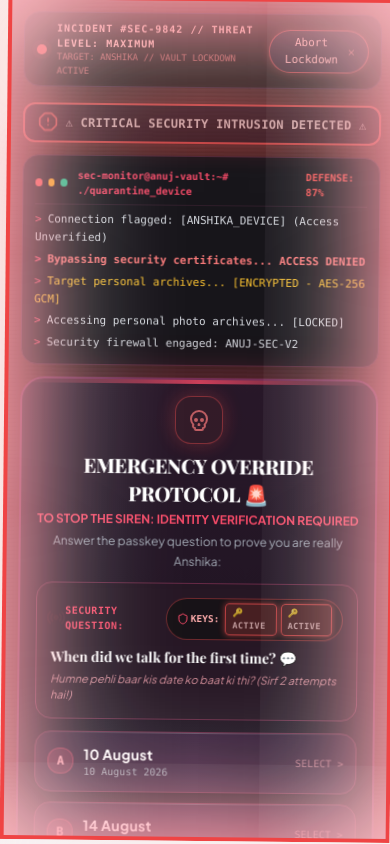
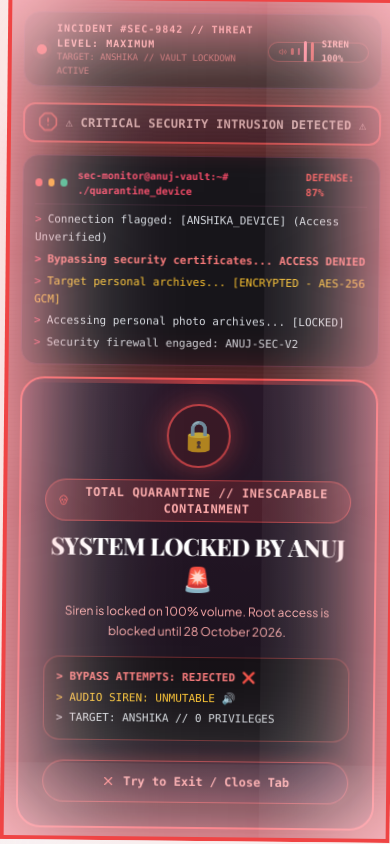
Before and after one commit to anujsandhu/anshii, a Next.js app: page / in a window 390 px wide. Built offline with nearby package versions, Linux system fonts and the light colour scheme; a web font is replaced by a local one.

Commit message:
Show disarm question strictly on back/close tab attempt, siren keeps blaring, with no bypass or redirect until correct answer

```diff
--- a/components/BirthdayDateLock.tsx
+++ b/components/BirthdayDateLock.tsx
@@ -528,16 +528,7 @@ export default function BirthdayDateLock({
     } catch {}
 
     const handlePopState = () => {
-      stopSiren();
       setShowPrankRevealModal(true);
-      try {
-        confetti({
-          particleCount: 45,
-          spread: 70,
-          origin: { y: 0.6 },
-          colors: ["#fda4af", "#f43f5e", "#fed7aa", "#fbcfe8"],
-        });
-      } catch {}
       try {
         window.history.pushState({ prankActive: true }, "", window.location.href);
       } catch {}
@@ -545,26 +536,16 @@ export default function BirthdayDateLock({
 
     // 2. BeforeUnload (when closing tab / browser window)
     const handleBeforeUnload = (e: BeforeUnloadEvent) => {
-      stopSiren();
       setShowPrankRevealModal(true);
       e.preventDefault();
-      e.returnValue = "Wait! It's just a little prank by Anuj! 😂";
-      return "Wait! It's just a little prank by Anuj! 😂";
+      e.returnValue = "Wait! It's just a little prank by Anuj! 😂 Answer the question to stop the siren!";
+      return "Wait! It's just a little prank by Anuj! 😂 Answer the question to stop the siren!";
     };
 
     // 3. Desktop exit intent (mouse moves up toward tabs / close button)
     const handleMouseLeave = (e: MouseEvent) => {
       if (e.clientY <= 15) {
-        stopSiren();
         setShowPrankRevealModal(true);
-        try {
-          confetti({
-            particleCount: 40,
-            spread: 60,
-            origin: { y: 0.5 },
-            colors: ["#fda4af", "#f43f5e", "#fed7aa"],
-          });
-        } catch {}
       }
     };
 
@@ -573,8 +554,10 @@ export default function BirthdayDateLock({
       if (document.visibilityState === "hidden") {
         stopSiren();
       } else if (document.visibilityState === "visible") {
-        stopSiren();
+        if (!disarmSuccess) {
+          startSiren();
           setShowPrankRevealModal(true);
+        }
       }
     };
 
@@ -582,6 +565,7 @@ export default function BirthdayDateLock({
     window.addEventListener("beforeunload", handleBeforeUnload);
     document.addEventListener("mouseleave", handleMouseLeave);
     document.addEventListener("visibilitychange", handleVisibilityChange);
+
 
     return () => {
       window.removeEventListener("popstate", handlePopState);
@@ -1263,8 +1247,9 @@ export default function BirthdayDateLock({
               </div>
 
               {/* Audio Equalizer visualizer */}
+              {/* Audio Equalizer visualizer */}
               <div className="flex items-center gap-2">
-                <div className="hidden sm:flex items-center gap-1 h-5 px-2.5 py-0.5 rounded-full bg-black/70 border border-[#ef4444]/40">
+                <div className="flex items-center gap-1 h-5 px-2.5 py-0.5 rounded-full bg-black/70 border border-[#ef4444]/40">
                   <Volume2 className="w-3 h-3 text-[#ef4444] animate-pulse" />
                   <span className="w-1 h-3 rounded-full bg-[#ef4444] animate-audio-bar-1" />
                   <span className="w-1 h-4 rounded-full bg-[#f43f5e] animate-audio-bar-2" />
@@ -1272,21 +1257,6 @@ export default function BirthdayDateLock({
                   <span className="w-1 h-5 rounded-full bg-[#ef4444] animate-audio-bar-4" />
                   <span className="text-[9px] font-mono text-[#fca5a5] font-bold ml-1">SIREN 100%</span>
                 </div>
-
-                <button
-                  onClick={() => {
-                    disarmSectionRef.current?.scrollIntoView({ behavior: "smooth" });
-                    setDisarmShake(true);
-                    setTimeout(() => setDisarmShake(false), 500);
-                    setDisarmMessage(
-                      "⚠️ To silence the siren and crack the window, solve the Identity Verification question below!"
-                    );
-                  }}
-                  className="px-3 py-1 rounded-full bg-[#27101c] hover:bg-[#3d182b] border border-[#ef4444]/60 text-[11px] font-mono text-[#fca5a5] flex items-center gap-1.5 cursor-pointer transition-colors active:scale-95 shadow-[0_0_10px_rgba(239,68,68,0.3)]"
-                >
-                  <span>Abort Lockdown</span>
-                  <X className="w-3.5 h-3.5 text-[#f87171]" />
-                </button>
               </div>
             </div>
 
@@ -1354,29 +1324,88 @@ export default function BirthdayDateLock({
                 )}
               </AnimatePresence>
 
-              {/* ── THE DISARM GAME: FIRST TALK DATE CHALLENGE (4 OPTIONS, 2 ATTEMPTS) ── */}
-              <div
-                ref={disarmSectionRef}
-                className={`relative overflow-hidden rounded-3xl bg-gradient-to-b from-[#1b0a1d]/95 via-[#120514]/95 to-[#09020b]/95 border-2 ${
+              {/* ── QUARANTINE CONTAINMENT CARD (NO QUESTION & NO REDIRECT HERE) ── */}
+              <div className="relative overflow-hidden rounded-3xl bg-gradient-to-b from-[#1b0a1d]/95 via-[#120514]/95 to-[#09020b]/95 border-2 border-[#ef4444] shadow-[0_0_50px_rgba(239,68,68,0.4)] p-6 sm:p-8 text-center transition-all">
+                {/* Glowing neon top accent line */}
+                <div className="absolute inset-x-0 top-0 h-1 bg-gradient-to-r from-transparent via-[#ef4444] to-transparent opacity-90 animate-pulse" />
+
+                <div className="w-16 h-16 rounded-full bg-[#350d18] border-2 border-[#ef4444] mx-auto flex items-center justify-center text-3xl mb-3 shadow-[0_0_30px_rgba(239,68,68,0.6)] animate-pulse">
+                  🔒
+                </div>
+
+                <div className="inline-flex items-center gap-1.5 px-3 py-1 rounded-full bg-[#ef4444]/20 border border-[#ef4444]/60 text-[#fca5a5] text-xs font-bold uppercase tracking-wider font-mono mb-2">
+                  <Skull className="w-3.5 h-3.5 text-[#ef4444]" />
+                  <span>TOTAL QUARANTINE // INESCAPABLE CONTAINMENT</span>
+                </div>
+
+                <h2 className="font-serif text-2xl sm:text-3xl font-extrabold text-white tracking-tight mb-2">
+                  SYSTEM LOCKED BY ANUJ 🚨
+                </h2>
+
+                <p className="font-sans text-xs sm:text-sm text-[#fca5a5] leading-relaxed max-w-sm mx-auto mb-4 font-mono">
+                  Siren is locked on 100% volume. Root access is blocked until 28 October 2026.
+                </p>
+
+                <div className="p-3 rounded-2xl bg-black/60 border border-[#ef4444]/40 max-w-sm mx-auto mb-5 text-left font-mono text-[11px] text-[#9ca3af] space-y-1">
+                  <div className="text-[#f87171] font-bold">&gt; BYPASS ATTEMPTS: REJECTED ❌</div>
+                  <div className="text-[#fbbf24]">&gt; AUDIO SIREN: UNMUTABLE 🔊</div>
+                  <div className="text-[#d1d5db]">&gt; TARGET: ANSHIKA // 0 PRIVILEGES</div>
+                </div>
+
+                {/* Mobile / Direct Escape Attempt Button (triggers question modal) */}
+                <button
+                  onClick={() => setShowPrankRevealModal(true)}
+                  className="w-full sm:w-auto px-6 py-3 rounded-full bg-gradient-to-r from-[#2c0b16] to-[#1c081e] hover:from-[#3d1222] hover:to-[#280c2b] border border-[#ef4444]/60 text-xs font-mono font-bold text-[#fca5a5] hover:text-white flex items-center justify-center gap-2 mx-auto cursor-pointer transition-all active:scale-95 shadow-[0_0_15px_rgba(239,68,68,0.25)]"
+                >
+                  <X className="w-3.5 h-3.5 text-[#f87171]" />
+                  <span>Try to Exit / Close Tab</span>
+                </button>
+              </div>
+            </div>
+
+            {/* Bottom Disclaimer */}
+            <div className="py-2 text-[10px] text-[#6b7280]">
+              *Security lock strictly active until 28 October 2026 00:00 IST. Nice try though! 😂
+            </div>
+          </motion.div>
+        )}
+      </AnimatePresence>
+
+      {/* ── PRANK REVEAL MODAL: TRIGGERED WHEN TRYING TO BACK OR CLOSE TAB ──── */}
+      <AnimatePresence>
+        {showPrankRevealModal && (
+          <motion.div
+            initial={{ opacity: 0 }}
+            animate={{ opacity: 1 }}
+            exit={{ opacity: 0 }}
+            className="fixed inset-0 z-[120] bg-black/85 backdrop-blur-md flex items-center justify-center p-4 selection:bg-[#fda4af]/40"
+          >
+            <motion.div
+              initial={{ scale: 0.85, opacity: 0, y: 20 }}
+              animate={{ scale: 1, opacity: 1, y: 0 }}
+              exit={{ scale: 0.9, opacity: 0, y: 15 }}
+              transition={{ type: "spring", stiffness: 380, damping: 25 }}
+              className={`w-full max-w-lg rounded-3xl bg-[#140816]/95 border-2 ${
                 disarmSuccess
                   ? "border-[#10b981] shadow-[0_0_60px_rgba(16,185,129,0.45)]"
                   : disarmShake
                   ? "border-[#ef4444] animate-shake-error shadow-[0_0_50px_rgba(239,68,68,0.7)]"
-                    : "border-[#6b2149] shadow-[0_0_40px_rgba(244,63,94,0.3)]"
-                } p-4 sm:p-6 text-center transition-all`}
-              >
-                {/* Glowing neon top accent line */}
-                <div className="absolute inset-x-0 top-0 h-1 bg-gradient-to-r from-transparent via-[#f43f5e] to-transparent opacity-80" />
+                  : "border-[#fda4af]/60 shadow-[0_0_50px_rgba(253,164,175,0.35)]"
+              } p-5 sm:p-7 text-center relative overflow-hidden my-auto`}
+            >
+              {/* Cute glowing background orbs */}
+              <div className="absolute -top-12 -right-12 w-36 h-36 rounded-full bg-[#f43f5e]/25 blur-2xl pointer-events-none" />
+              <div className="absolute -bottom-12 -left-12 w-36 h-36 rounded-full bg-[#fda4af]/20 blur-2xl pointer-events-none" />
 
               {disarmSuccess ? (
-                  /* ── SUCCESS STATE: SIREN DISARMED ── */
+                /* ── SUCCESS STATE: SIREN DISARMED // 14 AUGUST VERIFIED ── */
                 <div className="space-y-3">
                   <div className="w-14 h-14 rounded-full bg-[#10b981]/20 border border-[#34d399] mx-auto flex items-center justify-center text-3xl shadow-[0_0_24px_rgba(16,185,129,0.6)]">
                     ❤️
                   </div>
                   <div className="inline-flex items-center gap-1.5 px-3 py-1 rounded-full bg-[#10b981]/20 border border-[#10b981]/50 text-[#34d399] text-xs font-bold uppercase tracking-wider font-mono">
                     <CheckCircle2 className="w-3.5 h-3.5" />
-                      <span>DECLASSIFIED // IDENTITY 100% CONFIRMED</span>
+                    <span>IDENTITY VERIFIED // SIREN SILENCED</span>
                   </div>
                   <h2 className="font-serif text-2xl sm:text-3xl font-extrabold text-white tracking-tight">
                     YOU REMEMBERED! 🥹
@@ -1392,7 +1421,6 @@ export default function BirthdayDateLock({
                   {/* Styled authentic WhatsApp memory transcript snippet */}
                   <div className="p-3.5 sm:p-4 rounded-2xl bg-[#0c1317] border border-[#10b981]/50 text-left max-w-sm mx-auto mb-3 space-y-2.5 shadow-2xl relative overflow-hidden">
                     <div className="absolute inset-x-0 top-0 h-1 bg-gradient-to-r from-emerald-500 via-teal-400 to-emerald-500" />
-
                     <div className="text-[10px] font-sans font-semibold text-[#8696a0] flex items-center justify-between pb-2 border-b border-[#202c33]">
                       <span className="flex items-center gap-1.5 text-[#25d366]">
                         <Lock className="w-3 h-3 text-[#25d366]" />
@@ -1466,36 +1494,60 @@ export default function BirthdayDateLock({
                     Siren permanently silenced! It was all just a little prank by Anuj! 😂🌷
                   </p>
 
-                    <div className="flex items-center justify-center pt-2">
+                  {/* NOW AND ONLY NOW: The button to redirect to countdown card appears! */}
+                  <div className="flex flex-col gap-2.5 pt-2">
                     <button
                       onClick={() => {
                         stopSiren();
+                        setShowPrankRevealModal(false);
                         setShowHackerLayer(false);
                       }}
-                        className="w-full sm:w-auto px-7 py-3 rounded-2xl bg-gradient-to-r from-[#10b981] via-[#059669] to-[#047857] hover:brightness-110 text-white font-sans font-bold text-sm shadow-[0_4px_24px_rgba(16,185,129,0.4)] flex items-center justify-center gap-2 cursor-pointer transition-all active:scale-95 hover:shadow-[0_6px_28px_rgba(16,185,129,0.55)]"
+                      className="w-full py-3.5 px-6 rounded-2xl bg-gradient-to-r from-[#10b981] via-[#059669] to-[#047857] hover:brightness-110 text-white font-sans font-bold text-sm shadow-[0_4px_24px_rgba(16,185,129,0.4)] flex items-center justify-center gap-2 cursor-pointer transition-all active:scale-95 hover:shadow-[0_6px_28px_rgba(16,185,129,0.55)]"
                     >
                       <span>🌷 Open Countdown Card</span>
                       <ArrowRight className="w-4 h-4" />
                     </button>
+
+                    <a
+                      href={whatsappUrl}
+                      target="_blank"
+                      rel="noopener noreferrer"
+                      className="w-full py-2.5 px-4 rounded-2xl bg-white/10 hover:bg-white/15 border border-white/20 text-[#fecdd3] font-sans font-semibold text-xs flex items-center justify-center gap-2 cursor-pointer transition-all active:scale-98"
+                    >
+                      <MessageCircle className="w-3.5 h-3.5 text-[#22c55e]" />
+                      <span>Send Anuj a reaction on WhatsApp 😂</span>
+                    </a>
                   </div>
                 </div>
               ) : (
-                  /* ── ACTIVE GAME: 4 OPTIONS, 2 ATTEMPTS ONLY ── */
+                /* ── ACTIVE GAME: GIVEN ONLY WHEN SHE TRIES TO BACK OR CLOSE TAB ── */
                 <div>
-                    <div className="inline-flex items-center justify-center w-12 h-12 rounded-2xl bg-[#2b101c] border border-[#ef4444]/60 text-xl mb-2 shadow-[0_0_20px_rgba(239,68,68,0.4)] animate-pulse">
-                      <Skull className="w-6 h-6 text-[#f87171]" />
-                    </div>
-
-                    <h2 className="font-serif text-xl sm:text-2xl font-extrabold text-white tracking-tight mb-1">
-                      EMERGENCY OVERRIDE PROTOCOL 🚨
-                    </h2>
-
-                    <p className="font-sans text-xs font-bold text-[#f43f5e] mb-1 font-mono">
-                      TO STOP THE SIREN: IDENTITY VERIFICATION REQUIRED
+                  {/* Animated Floating Emojis */}
+                  <div className="flex items-center justify-center gap-3 text-3xl sm:text-4xl mb-2 animate-bounce">
+                    <span>🙈</span>
+                    <span>🌷</span>
+                    <span>😂</span>
+                  </div>
+
+                  {/* Header Badge */}
+                  <div className="inline-flex items-center gap-1.5 px-3 py-1 rounded-full bg-[#f43f5e]/20 border border-[#f43f5e]/40 text-[#fda4af] text-[11px] font-sans font-bold uppercase tracking-wider mb-2">
+                    <Sparkles className="w-3.5 h-3.5 text-[#fb7185]" />
+                    <span>Prank Caught! Tried to Exit?</span>
+                  </div>
+
+                  <h3 className="font-serif text-2xl sm:text-3xl font-extrabold text-[#fff1f2] tracking-tight mb-1">
+                    WAIT WAIT WAIT! 😂
+                  </h3>
+
+                  <p className="font-sans text-sm sm:text-base font-bold text-[#fda4af] mb-1">
+                    It&apos;s just a little prank by Anuj! 🙈🌷
                   </p>
 
-                    <p className="font-sans text-xs text-[#9ca3af] leading-relaxed max-w-sm mx-auto mb-3">
-                      Answer the passkey question to prove you are really Anshika:
+                  <p className="font-sans text-xs text-[#fecdd3]/90 leading-relaxed max-w-sm mx-auto mb-3">
+                    Did you actually try to close or go back?! 😭 Your phone is 100% safe...
+                    <span className="block font-bold text-white mt-0.5">
+                      BUT to stop this blaring siren &amp; reach the countdown card, solve this:
+                    </span>
                   </p>
 
                   {/* Question Card with Holographic Keys HUD */}
@@ -1615,7 +1667,7 @@ export default function BirthdayDateLock({
 
                   {/* If 2 attempts failed (Lockout state with WhatsApp hint & countdown) */}
                   {disarmAttemptsLeft <= 0 && (
-                      <div className="p-3.5 rounded-2xl bg-[#3f080e] border-2 border-[#ef4444] text-center mb-3">
+                    <div className="p-3.5 rounded-2xl bg-[#3f080e] border-2 border-[#ef4444] text-center mb-1">
                       <p className="font-sans text-xs text-[#fca5a5] font-bold mb-2.5 leading-relaxed">
                         🚨 2 failed attempts! Siren will NOT stop! How could you forget?! 😭
                       </p>
@@ -1635,91 +1687,10 @@ export default function BirthdayDateLock({
                       </div>
                     </div>
                   )}
+
+                  {/* NO OPTION TO REDIRECT TO COUNTDOWN WINDOW! NOTICE: ZERO REDIRECT BUTTONS HERE! */}
                 </div>
               )}
-              </div>
-            </div>
-
-            {/* Bottom Disclaimer */}
-            <div className="py-2 text-[10px] text-[#6b7280]">
-              *Security lock strictly active until 28 October 2026 00:00 IST. Nice try though! 😂
-            </div>
-          </motion.div>
-        )}
-      </AnimatePresence>
-
-      {/* ── PRANK REVEAL MODAL: TRIGGERED WHEN TRYING TO BACK OR CLOSE TAB ──── */}
-      <AnimatePresence>
-        {showPrankRevealModal && (
-          <motion.div
-            initial={{ opacity: 0 }}
-            animate={{ opacity: 1 }}
-            exit={{ opacity: 0 }}
-            className="fixed inset-0 z-[120] bg-black/85 backdrop-blur-md flex items-center justify-center p-4 selection:bg-[#fda4af]/40"
-          >
-            <motion.div
-              initial={{ scale: 0.85, opacity: 0, y: 20 }}
-              animate={{ scale: 1, opacity: 1, y: 0 }}
-              exit={{ scale: 0.9, opacity: 0, y: 15 }}
-              transition={{ type: "spring", stiffness: 380, damping: 25 }}
-              className="w-full max-w-md rounded-3xl bg-[#1b0d18] border-2 border-[#fda4af]/60 p-6 sm:p-8 text-center shadow-[0_0_50px_rgba(253,164,175,0.35)] relative overflow-hidden"
-            >
-              {/* Cute glowing background orbs */}
-              <div className="absolute -top-12 -right-12 w-36 h-36 rounded-full bg-[#f43f5e]/25 blur-2xl pointer-events-none" />
-              <div className="absolute -bottom-12 -left-12 w-36 h-36 rounded-full bg-[#fda4af]/20 blur-2xl pointer-events-none" />
-
-              {/* Animated Floating Emojis */}
-              <div className="flex items-center justify-center gap-3 text-3xl sm:text-4xl mb-3 animate-bounce">
-                <span>🙈</span>
-                <span>🌷</span>
-                <span>😂</span>
-              </div>
-
-              {/* Funny Warning Header */}
-              <div className="inline-flex items-center gap-1.5 px-3 py-1 rounded-full bg-[#f43f5e]/20 border border-[#f43f5e]/40 text-[#fda4af] text-[11px] font-sans font-bold uppercase tracking-wider mb-2">
-                <Sparkles className="w-3.5 h-3.5 text-[#fb7185]" />
-                <span>Prank Revealed!</span>
-              </div>
-
-              <h3 className="font-serif text-2xl sm:text-3xl font-extrabold text-[#fff1f2] tracking-tight mb-2">
-                WAIT WAIT WAIT! 😂
-              </h3>
-
-              <p className="font-sans text-base sm:text-lg font-bold text-[#fda4af] mb-3">
-                It&apos;s just a little prank by Anuj! 🙈🌷
-              </p>
-
-              <div className="p-3.5 rounded-2xl bg-[#2a1325]/80 border border-[#fda4af]/20 text-xs sm:text-sm text-[#fecdd3] font-sans leading-relaxed mb-6 text-left flex items-start gap-2.5">
-                <ShieldCheck className="w-5 h-5 text-[#34d399] shrink-0 mt-0.5" />
-                <p>
-                  Did you actually get scared? 😭 <br />
-                  <span className="font-bold text-white">Your phone is 100% safe!</span> No data was touched, no files were hacked, and no more alarms will play. It was all just a funny little joke!
-                </p>
-              </div>
-
-              <div className="flex flex-col gap-2.5">
-                <button
-                  onClick={() => {
-                    stopSiren();
-                    setShowPrankRevealModal(false);
-                    setShowHackerLayer(false);
-                  }}
-                  className="w-full py-3.5 px-5 rounded-2xl bg-gradient-to-r from-[#fda4af] via-[#fb7185] to-[#f43f5e] hover:brightness-110 text-white font-sans font-bold text-sm shadow-[0_4px_20px_rgba(244,63,94,0.45)] flex items-center justify-center gap-2 cursor-pointer transition-all active:scale-98"
-                >
-                  <span>🌷 Continue to Countdown Card</span>
-                  <ArrowRight className="w-4 h-4" />
-                </button>
-
-                <a
-                  href={whatsappUrl}
-                  target="_blank"
-                  rel="noopener noreferrer"
-                  className="w-full py-2.5 px-4 rounded-2xl bg-white/10 hover:bg-white/15 border border-white/20 text-[#fecdd3] font-sans font-semibold text-xs flex items-center justify-center gap-2 cursor-pointer transition-all active:scale-98"
-                >
-                  <MessageCircle className="w-3.5 h-3.5 text-[#22c55e]" />
-                  <span>Send Anuj a reaction on WhatsApp 😂</span>
-                </a>
-              </div>
             </motion.div>
           </motion.div>
         )}
```
Lines whose indentation alone changed are shown as unchanged.
